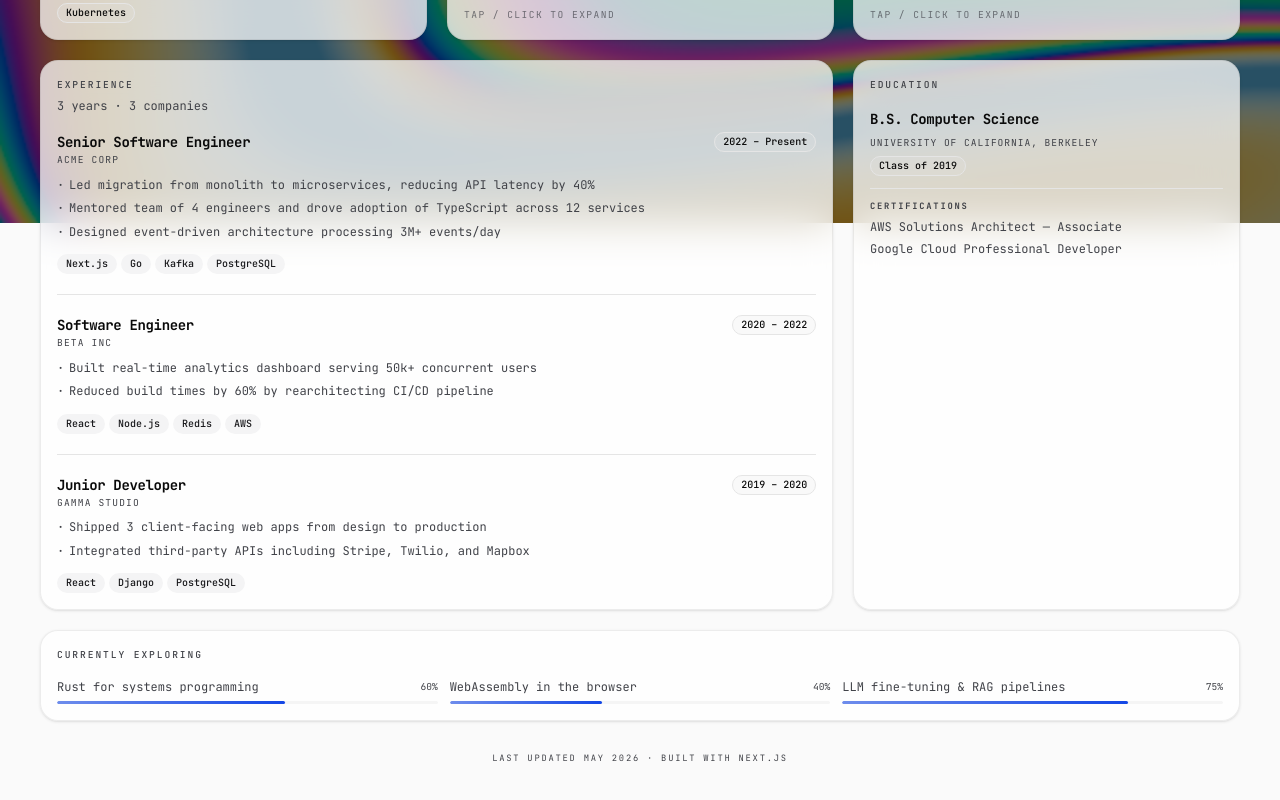
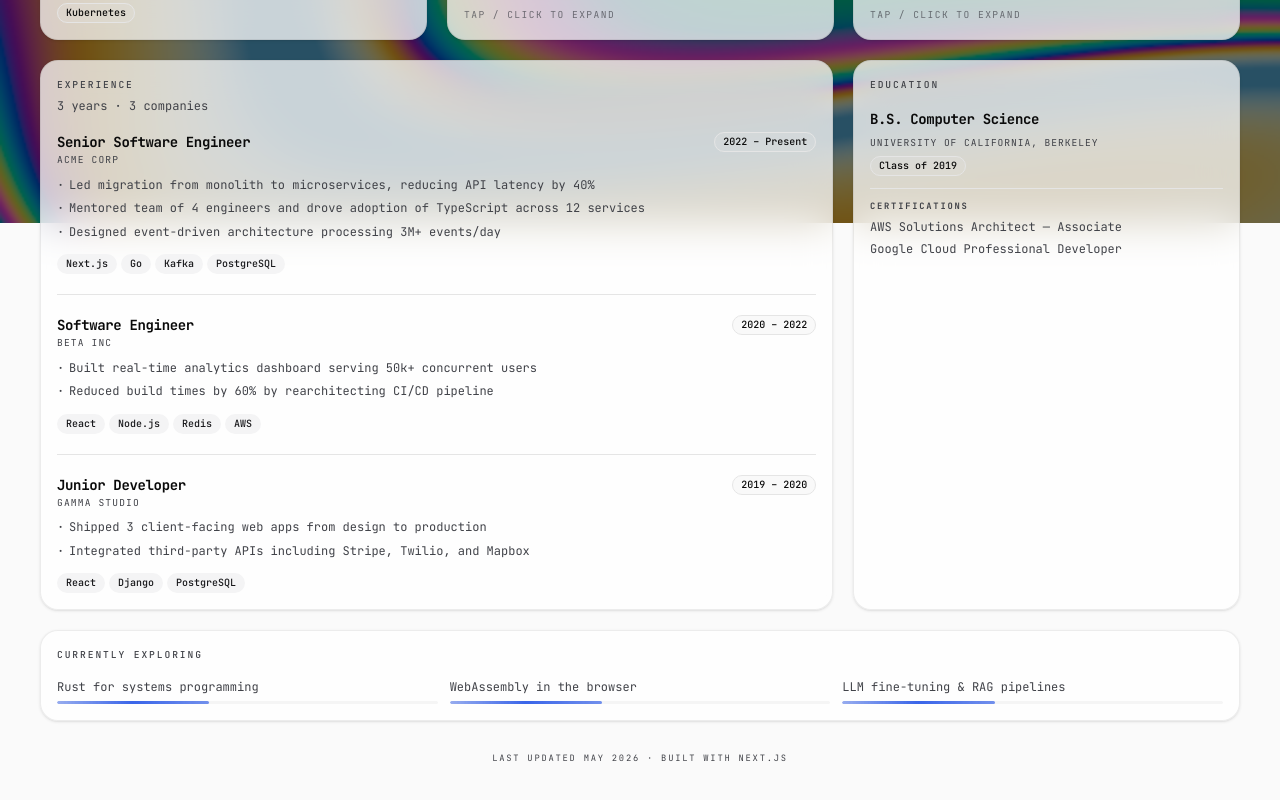
Before and after one commit to mercerius/portfolio-app, a Next.js app: page / in a window 1280 px wide. Shown: the part 577-1377 px from the top of the page. Built offline with nearby package versions, Linux system fonts and the light colour scheme.

Commit message:
fix: simplify exploring section layout and remove progress display

```diff
--- a/app/page.tsx
+++ b/app/page.tsx
@@ -266,21 +266,13 @@ export default function Home() {
                   </CardTitle>
                 </CardHeader>
                 <CardContent className="grid gap-3 sm:grid-cols-3">
-                  {exploring.map(({ topic, progress }) => (
+                  {exploring.map(({ topic }) => (
                     <div key={topic} className="flex flex-col gap-1.5">
-                      <div className="flex justify-between">
-                        <span className="text-xs text-muted-foreground">
-                          {topic}
-                        </span>
-                        <span className="font-mono text-[0.6rem] tabular-nums text-muted-foreground">
-                          {progress}%
-                        </span>
-                      </div>
+                      <span className="text-xs text-muted-foreground">
+                        {topic}
+                      </span>
                       <div className="h-[3px] w-full overflow-hidden rounded-full bg-muted">
-                        <div
-                          className="h-full rounded-full bg-gradient-to-r from-primary/60 to-primary"
-                          style={{ width: `${progress}%` }}
-                        />
+                        <div className="h-full w-2/5 animate-pulse rounded-full bg-gradient-to-r from-primary/50 via-primary to-primary/70" />
                       </div>
                     </div>
                   ))}
```
